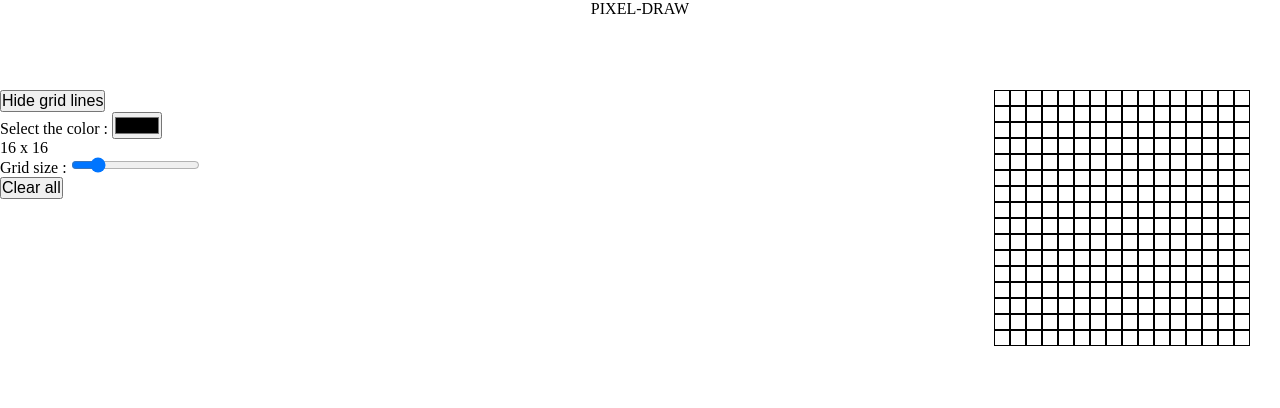
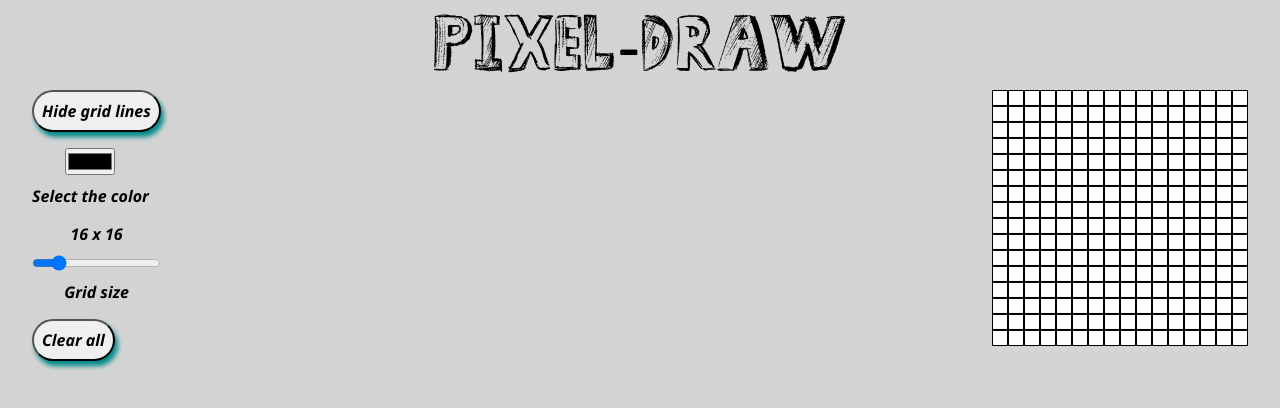
Before and after one commit to NikEmman/Sketchpad, a plain HTML site: page index.html in a window 1280 px wide. Drawn offline with Linux system fonts and the light colour scheme.

Commit message:
Project complete.
Fixed the mouseover and added the clear fn. added the styles/font

```diff
--- a/index.html
+++ b/index.html
@@ -14,14 +14,14 @@
     <div class="container">
         <div class="leftContainer">
             <button class="button" id="hide"> Hide grid lines </button>
-            <div>
-                <label for="color"> Select the color : </label>
+            <div class="input">
                 <input type="color" name="color" id="color">
+                <label for="color">Select the color</label>
             </div>
-            <div>
+            <div class="input">
                 <p><span id="display1" class="display"></span> x <span id="display2" class="display"></span></p>
-                <label for="size">Grid size : </label>
                 <input type="range" name="size" id="size" min="7" max="60" step="1" value="16">
+                <label for="size">Grid size</label>
             </div>
             <button class="button" id="clear">Clear all</button>
         </div>
--- a/script.js
+++ b/script.js
@@ -5,40 +5,59 @@ const clear = document.querySelector("#clear");
 const display1 = document.querySelector("#display1");
 const display2 = document.querySelector("#display2");
 const color = document.querySelector("#color");
+const board = document.querySelector(".board");
+
 
 
 display1.textContent = size.value;
-display2.textContent=size.value;
+display2.textContent = size.value;
 let boxNumber = size.value;
-
-color.oninput = function (){
-  board.style.backgroundColor = color.value;
-}
 
 createGrid(boxNumber);
 
-// Work on mouseover, ain't right yet, lines below
-
-const board = document.querySelector(".board");
-board.addEventListener("mouseover", changeColor);
-
-function changeColor(){
-  board.style.backgroundColor = `${color.value}`
-}
-// mouseover lines above don't work
-size.oninput = function (){
-  display1.textContent=this.value;
-  display2.textContent=this.value;
-  boxNumber=this.value;
+size.oninput = function () {
+  display1.textContent = this.value;
+  display2.textContent = this.value;
+  boxNumber = this.value;
   createGrid(boxNumber);
 }
 
 function createGrid(num) {
-  rightContainer.innerHTML="";
-    for (let x = 0; x < num**2; x++) {
-      const board = document.createElement("div");
-      board.classList = "board";
-        rightContainer.appendChild(board);
+  rightContainer.innerHTML = "";
+  for (let x = 0; x < num ** 2; x++) {
+    const board = document.createElement("div");
+    board.classList = "board";
+    board.style.backgroundColor = "white";
+    board.addEventListener("mouseover", function () {
+      this.style.backgroundColor = `${color.value}`;
+    });
+    rightContainer.appendChild(board);
+  }
+  rightContainer.style.width = `${num}em`;
+}
+function clearAll() {
+  const allBoards = document.querySelectorAll(".board");
+
+  for (let i = 0; i < allBoards.length; i++) {
+    allBoards[i].style.backgroundColor = "white";
+  }
+}
+
+clear.addEventListener("click", clearAll);
+hide.addEventListener("click", hideBorder)
+
+function hideBorder() {
+  const allBoards = document.querySelectorAll(".board");
+  if (allBoards[0].style.border === "1px solid black") {
+    hide.innerHTML = "Show grid lines";
+    for (let i = 0; i < allBoards.length; i++) {
+      allBoards[i].style.border = "none"
     }
-    rightContainer.style.width =`${num}em`;
+  }
+  else {
+    hide.innerHTML = "Hide grid lines"
+    for (let i = 0; i < allBoards.length; i++) {
+      allBoards[i].style.border = "1px solid black"
+    }
+  }
 }
--- a/style.css
+++ b/style.css
@@ -1,31 +1,81 @@
-*{
+:root {
+    --fontsize-body: 2em;
+    --fontsize-button: 3em;
+    --fontsize-header: 5em;
+    --padding-page: 2rem;
+}
+
+* {
     padding: 0;
     margin: 0;
     font-size: 1em;
     box-sizing: border-box;
+    font-family: 'Segoe UI', Tahoma, Geneva, Verdana, sans-serif;
+    font-weight: 700;
+    font-style: italic;
+
 }
-header{
+
+@font-face {
+    font-family: custom;
+    src: url(SketchBook.ttf);
+}
+body{
+    background-color: lightgray;
+
+}
+header {
     height: 90px;
     text-align: center;
+    font-family: custom;
+    font-size: var(--fontsize-header);
+    font-style: normal;
+    font-weight: 100;
+}
 
-}
-.container{
+.container {
+    padding-inline: var(--padding-page);
     display: flex;
     justify-content: space-between;
 }
-.rightContainer{
-    box-sizing: content-box;
-    padding-right: 30px;
+
+.leftContainer {
+    display: flex;
+    flex: 1;
+    flex-direction: column;
+    gap: 1em;
+    align-items: start;
+    justify-content: flex-start;
+}
+
+.rightContainer {
     display: flex;
     flex-wrap: wrap;
-    height :auto;
-    width: 0;
-    justify-content: center;
+    max-width: 70%;
+    height: 0;
+}
+
+.button {
+    box-sizing: content-box;
+    padding: 0.5em;
+    border-radius: 30px;
+    box-shadow: 3px 5px 5px darkcyan;
+}
+
+.button:hover {
+    background-color: rgb(255, 255, 34);
+}
+
+.input {
+    display: flex;
+    gap: 10px;
+    flex-direction: column;
     align-items: center;
 }
-.board{
+
+.board {
     border: 1px solid black;
+
     min-width: 1em;
     min-height: 1em;
-    flex: 1;
 }
```
Also changed, not shown: SketchBook.ttf (added).
